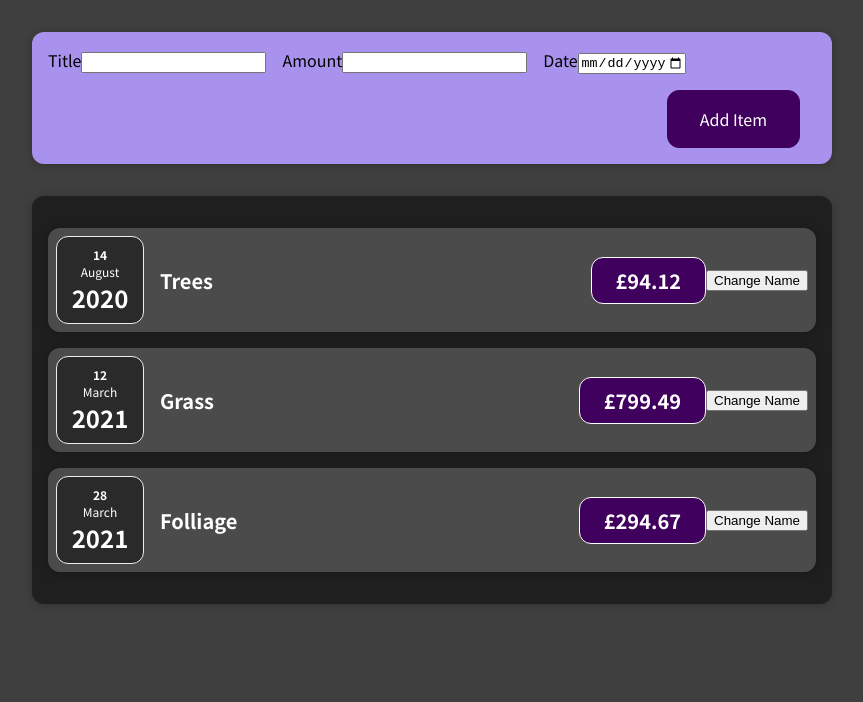
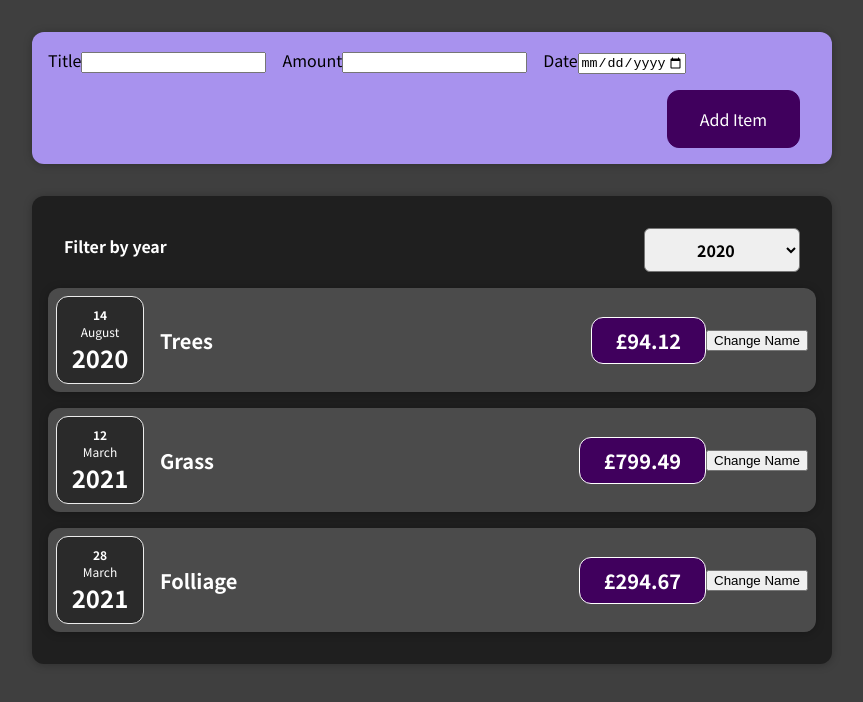
Before and after one commit to denriquem/greenGold, a React (Create React App) app: page / in a window 1280 px wide. Shown: the top 702 px of the page, without its empty margins (208-1071 px from the left). Built offline with nearby package versions, Linux system fonts and the light colour scheme.

Commit message:
expenses filter complete

```diff
--- /dev/null
+++ b/src/components/Expenses/ExpenseFilter.css
@@ -0,0 +1,24 @@
+.expenses-filter {
+	color: white;
+	padding: 0 1rem;
+}
+
+.expenses-filter__control {
+	display: flex;
+	width: 100%;
+	align-items: center;
+	justify-content: space-between;
+	margin: 1rem 0;
+}
+
+.expenses-filter label {
+	font-weight: bold;
+	margin-bottom: 0.5rem;
+}
+
+.expenses-filter select {
+	font: inherit;
+	padding: 0.5rem 3rem;
+	font-weight: bold;
+	border-radius: 6px;
+}
--- /dev/null
+++ b/src/components/Expenses/ExpenseFilter.js
@@ -0,0 +1,23 @@
+import "./ExpenseFilter.css";
+
+const ExpensesFilter = (props) => {
+	const selectHandler = (event) => {
+		props.onYearSelect(event.target.value);
+	};
+
+	return (
+		<div className="expenses-filter">
+			<div className="expenses-filter__control">
+				<label>Filter by year</label>
+				<select value={props.selected} onChange={selectHandler}>
+					<option value="2022">2022</option>
+					<option value="2021">2021</option>
+					<option value="2020">2020</option>
+					<option value="2019">2019</option>
+				</select>
+			</div>
+		</div>
+	);
+};
+
+export default ExpensesFilter;
--- a/src/components/Expenses/Expenses.js
+++ b/src/components/Expenses/Expenses.js
@@ -1,10 +1,23 @@
+import React, { useState } from "react";
 import GreenItem from "./GreenItem";
 import Card from "../UI/Card";
+import ExpenseFilter from "./ExpenseFilter";
 import "../Expenses/Expenses.css";
 
-function Expenses(props) {
+const Expenses = (props) => {
+	const [filteredYear, setFilteredYear] = useState("2020");
+
+	const filterChangeHandler = (selectedYear) => {
+		setFilteredYear(selectedYear);
+	};
+
 	return (
+		<div>
 			<Card className="expenses">
+				<ExpenseFilter
+					selected={filteredYear}
+					onYearSelect={filterChangeHandler}
+				/>
 				<GreenItem
 					title={props.expensesArr[0].title}
 					amount={props.expensesArr[0].amount}
@@ -21,7 +34,8 @@
 					date={props.expensesArr[2].date}
 				></GreenItem>
 			</Card>
+		</div>
 	);
-}
+};
 
 export default Expenses;
```
Also changed, not shown: 1 other file (tests, documents, lock files or other folders). Lines whose indentation alone changed are shown as unchanged.
